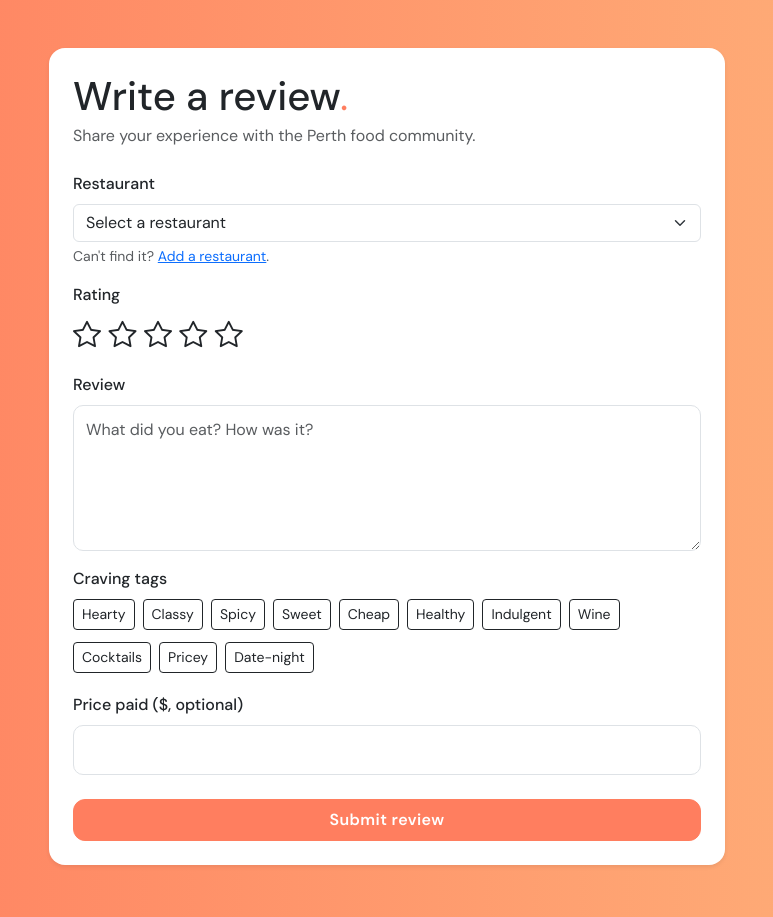
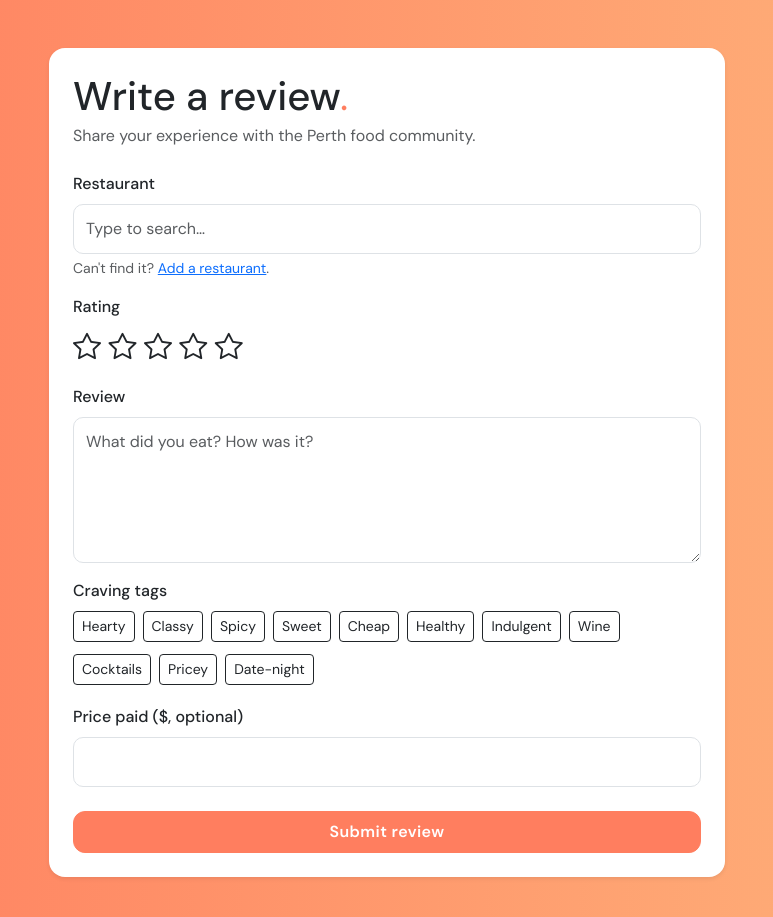
Before and after one commit to kynaaaan/CITS3403, a Flask app: template app/templates/reviews/write_review.html in a window 1280 px wide. Shown: the part 61-978 px from the top of the page, without its empty margins (253-1026 px from the left). Run offline with Flask 3, Linux system fonts and the light colour scheme; the template is opened without the code that fills it: values that come from a table or form of the project are taken from there, others are empty; the visitor is signed in with stand-in values (Sample User, id 1); some libraries are stand-ins or nearby versions.

Commit message:
Implemented HTML5 datalist for restaurant dropdown - New function initRestaurantDatalist housed in js/review.js, which initialises datalist and rectifies the restaurant id against its name

```diff
--- a/app/static/js/review.js
+++ b/app/static/js/review.js
@@ -1,30 +1,28 @@
 /*
-   review.js — Star rating widget for write_review.html.
+   review.js — Client-side widgets for write_review.html.
 
-   Click a star → fills in that star and all to its left, updates the hidden
-   #starRatingInput so the form submits the chosen value as `star_rating`.
+   Two concerns:
+   1. Star rating: click a star: fill that star and all to its left, update
+      the hidden #starRatingInput. Also restore the visual on page load so
+      validation-failure renders don't lose the highlighted stars.
+   2. Restaurant search (datalist): the visible <input> is for typing; the
+      hidden #restaurantIdHidden is what actually gets posted. Sync the two
+      via the data-id attribute on each <option>.
 
-   Craving tags use Bootstrap's native btn-check pattern (checkbox + styled
-   label) and need no JS — the browser handles toggle state and form
-   submission automatically.
 */
 
 document.addEventListener('DOMContentLoaded', function () {
+    initStarRating();
+    initRestaurantDatalist();
+});
+
+
+function initStarRating() {
     const stars = document.querySelectorAll('#stars i');
     const ratingInput = document.getElementById('starRatingInput');
     if (!stars.length || !ratingInput) return;
 
-    let selectedRating = 0;
-
-    stars.forEach(function (star) {
-        star.style.cursor = 'pointer';
-
-        star.addEventListener('click', function () {
-            selectedRating = parseInt(star.getAttribute('data-value'), 10);
-            ratingInput.value = selectedRating;
-            updateStars();
-        });
-    });
+    let selectedRating = parseInt(ratingInput.value, 10) || 0;
 
     function updateStars() {
         stars.forEach(function (star) {
@@ -38,4 +36,42 @@ document.addEventListener('DOMContentLoaded', function () {
             }
         });
     }
-});
+
+    stars.forEach(function (star) {
+        star.style.cursor = 'pointer';
+        star.addEventListener('click', function () {
+            selectedRating = parseInt(star.getAttribute('data-value'), 10);
+            ratingInput.value = selectedRating;
+            updateStars();
+        });
+    });
+
+    if (selectedRating > 0) updateStars();
+}
+
+
+function initRestaurantDatalist() {
+    const search = document.getElementById('restaurantSearch');
+    const hidden = document.getElementById('restaurantIdHidden');
+    const list   = document.getElementById('restaurantsList');
+    if (!search || !hidden || !list) return;
+
+    const nameToId = {};
+    const idToName = {};
+    Array.from(list.options).forEach(function (opt) {
+        const id = opt.dataset.id;
+        nameToId[opt.value.toLowerCase()] = id;
+        idToName[id] = opt.value;
+    });
+
+    if (hidden.value && idToName[hidden.value]) {
+        search.value = idToName[hidden.value];
+    }
+
+    function sync() {
+        hidden.value = nameToId[search.value.toLowerCase()] || '';
+    }
+
+    search.addEventListener('input', sync);
+    search.addEventListener('change', sync);
+}
--- a/app/templates/reviews/write_review.html
+++ b/app/templates/reviews/write_review.html
@@ -18,18 +18,28 @@
             <form action="{{ url_for('reviews.write') }}" method="POST" novalidate>
                 {{ form.csrf_token }}
 
-                <!-- Restaurant select — choices populated from the DB by WriteReviewForm. -->
+                <!-- Restaurant search. The visible input is for
+                     typing; review.js syncs the chosen name back to the hidden integer ID. -->
                 <div class="mb-3">
-                    <label for="restaurantSelect" class="form-label">Restaurant</label>
-                    <select name="restaurant_id" id="restaurantSelect"
-                            class="form-select{% if form.restaurant_id.errors %} is-invalid{% endif %}" required>
+                    <label for="restaurantSearch" class="form-label">Restaurant</label>
+                    <input type="text"
+                           id="restaurantSearch"
+                           list="restaurantsList"
+                           class="form-control{% if form.restaurant_id.errors %} is-invalid{% endif %}"
+                           autocomplete="off"
+                           placeholder="Type to search…"
+                           required>
+                    <datalist id="restaurantsList">
                         {% for value, label in form.restaurant_id.choices %}
-                        <option value="{{ value }}"
-                                {% if form.restaurant_id.data == value %}selected{% endif %}>
-                            {{ label }}
-                        </option>
+                            {% if value > 0 %}
+                            <option value="{{ label }}" data-id="{{ value }}"></option>
+                            {% endif %}
                         {% endfor %}
-                    </select>
+                    </datalist>
+                    <input type="hidden"
+                           name="restaurant_id"
+                           id="restaurantIdHidden"
+                           value="{{ form.restaurant_id.data if form.restaurant_id.data and form.restaurant_id.data > 0 else '' }}">
                     {% for err in form.restaurant_id.errors %}
                     <div class="invalid-feedback d-block">{{ err }}</div>
                     {% endfor %}
```
